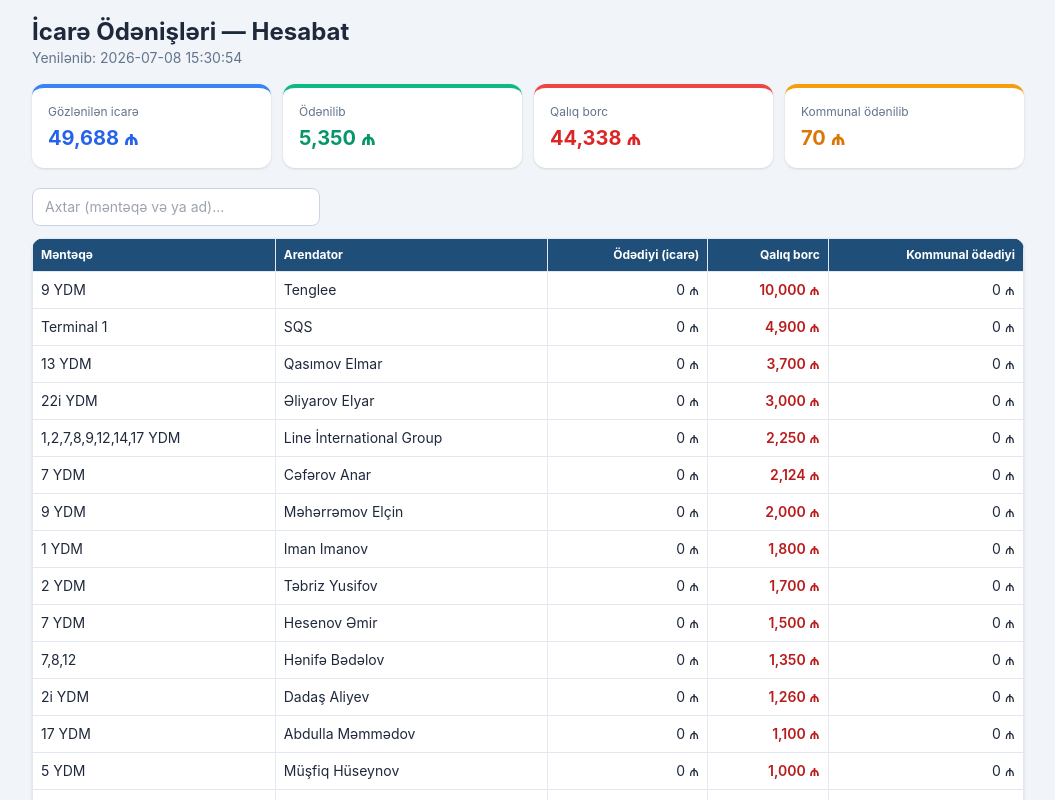
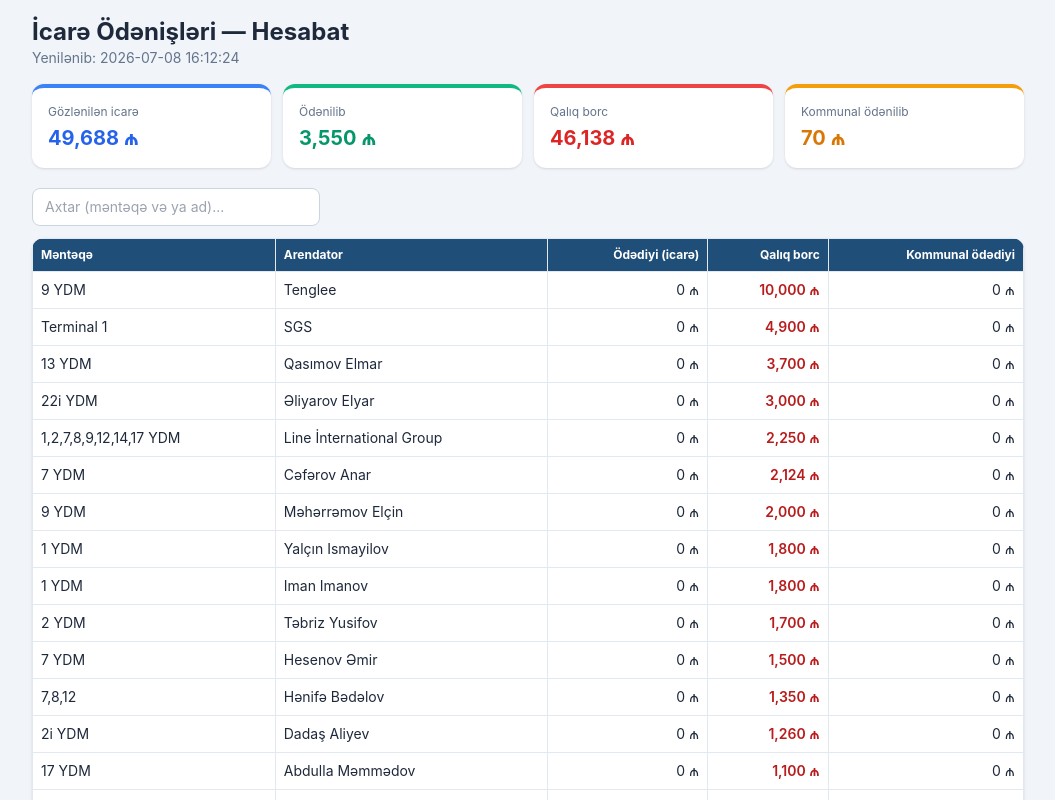
Before and after one commit to iamfaridaliyev/-car-l-r, a plain HTML site: page index.html in a window 1280 px wide. Shown: the top 800 px of the page, without its empty margins (112-1167 px from the left). Drawn offline with nearby package versions, Linux system fonts and the light colour scheme.

Commit message:
Add files via upload

```diff
--- a/index.html
+++ b/index.html
@@ -17,7 +17,7 @@
 <body class="text-slate-800">
 <div class="max-w-5xl mx-auto p-4">
   <h1 class="text-2xl font-bold text-slate-800">İcarə Ödənişləri — Hesabat</h1>
-  <p class="text-sm text-slate-500 mb-4">Yenilənib: 2026-07-08 15:30:54</p>
+  <p class="text-sm text-slate-500 mb-4">Yenilənib: 2026-07-08 16:12:24</p>
   <div class="grid grid-cols-2 md:grid-cols-4 gap-3 mb-5">
     <div class="bg-white rounded-xl shadow p-4 border-t-4 border-blue-500">
       <div class="text-xs text-slate-500 mb-1">Gözlənilən icarə</div>
@@ -25,11 +25,11 @@
     </div>
     <div class="bg-white rounded-xl shadow p-4 border-t-4 border-emerald-500">
       <div class="text-xs text-slate-500 mb-1">Ödənilib</div>
-      <div class="text-xl font-bold text-emerald-600">5,350 ₼</div>
+      <div class="text-xl font-bold text-emerald-600">3,550 ₼</div>
     </div>
     <div class="bg-white rounded-xl shadow p-4 border-t-4 border-red-500">
       <div class="text-xs text-slate-500 mb-1">Qalıq borc</div>
-      <div class="text-xl font-bold text-red-600">44,338 ₼</div>
+      <div class="text-xl font-bold text-red-600">46,138 ₼</div>
     </div>
     <div class="bg-white rounded-xl shadow p-4 border-t-4 border-amber-500">
       <div class="text-xs text-slate-500 mb-1">Kommunal ödənilib</div>
@@ -50,9 +50,9 @@
       <td class="p-2 text-right">0 ₼</td>
       <td class="p-2 text-right debt-pos">10,000 ₼</td>
       <td class="p-2 text-right">0 ₼</td>
-    </tr><tr data-search="terminal 1 sqs">
+    </tr><tr data-search="terminal 1 sgs">
       <td class="p-2">Terminal 1</td>
-      <td class="p-2">SQS</td>
+      <td class="p-2">SGS</td>
       <td class="p-2 text-right">0 ₼</td>
       <td class="p-2 text-right debt-pos">4,900 ₼</td>
       <td class="p-2 text-right">0 ₼</td>
@@ -85,6 +85,12 @@
       <td class="p-2">Məhərrəmov Elçin</td>
       <td class="p-2 text-right">0 ₼</td>
       <td class="p-2 text-right debt-pos">2,000 ₼</td>
+      <td class="p-2 text-right">0 ₼</td>
+    </tr><tr data-search="1 ydm yalçın ismayilov">
+      <td class="p-2">1 YDM</td>
+      <td class="p-2">Yalçın Ismayilov</td>
+      <td class="p-2 text-right">0 ₼</td>
+      <td class="p-2 text-right debt-pos">1,800 ₼</td>
       <td class="p-2 text-right">0 ₼</td>
     </tr><tr data-search="1 ydm iman imanov">
       <td class="p-2">1 YDM</td>
@@ -230,12 +236,6 @@
       <td class="p-2 text-right">0 ₼</td>
       <td class="p-2 text-right debt-pos">150 ₼</td>
       <td class="p-2 text-right">0 ₼</td>
-    </tr><tr data-search="1 ydm yalçın ismayilov">
-      <td class="p-2">1 YDM</td>
-      <td class="p-2">Yalçın Ismayilov</td>
-      <td class="p-2 text-right">1,800 ₼</td>
-      <td class="p-2 text-right debt-zero">0 ₼</td>
-      <td class="p-2 text-right">0 ₼</td>
     </tr><tr data-search="1 ydm anar abdullayev">
       <td class="p-2">1 YDM</td>
       <td class="p-2">Anar Abdullayev</td>
```
